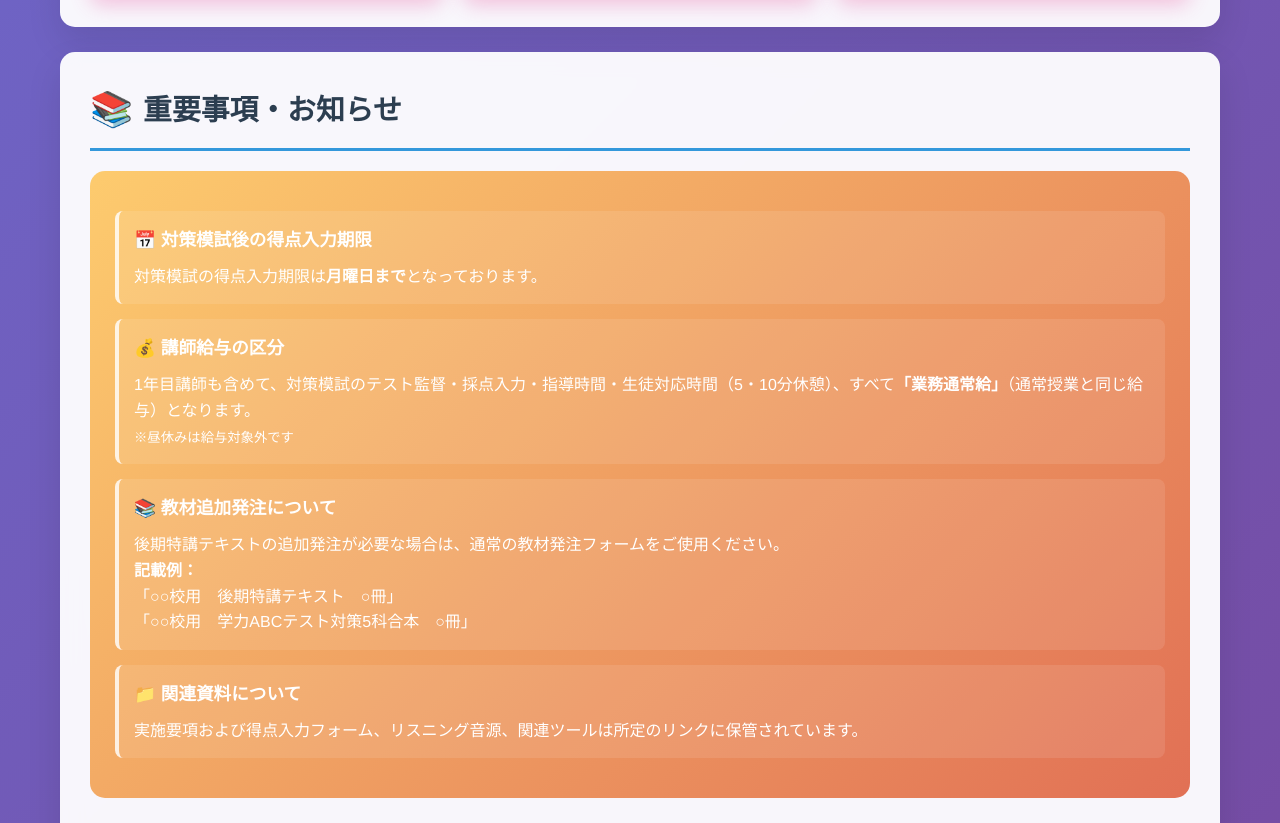
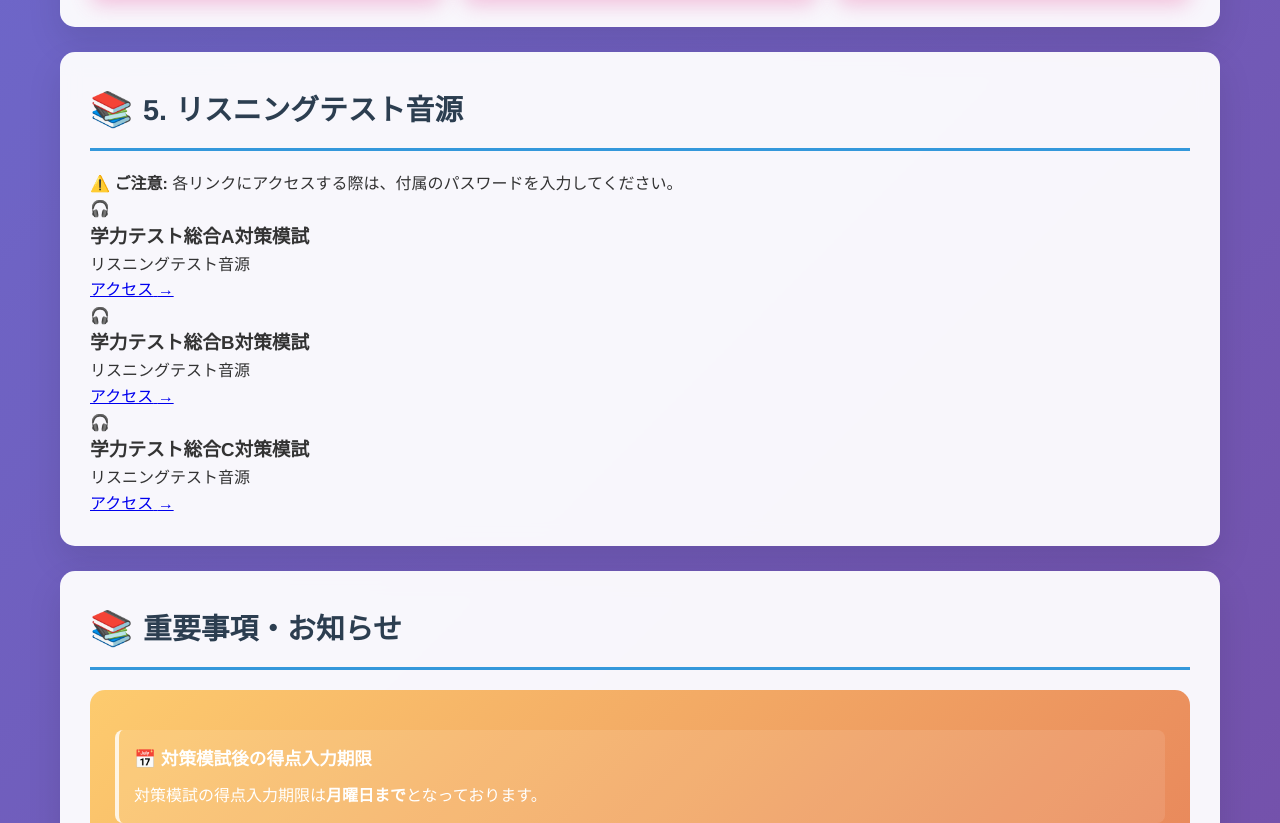
Before and after one commit to yoshimarch/kouki-tokkoh-2025, a plain HTML site: page index.html in a window 1280 px wide. Shown: the part 2539-3362 px from the top of the page. Drawn offline with Linux system fonts and the light colour scheme.

Commit message:
Update index.html

```diff
--- a/index.html
+++ b/index.html
@@ -343,6 +343,46 @@
         </div>
 
         <div class="card">
+            <h2 class="listening">5. リスニングテスト音源</h2>
+
+            <div class="listening-notice">
+                <p><strong>⚠️ ご注意:</strong> 各リンクにアクセスする際は、付属のパスワードを入力してください。</p>
+            </div>
+
+            <div class="listening-grid">
+                <div class="listening-card listening-a">
+                    <div class="listening-icon">🎧</div>
+                    <h3>学力テスト総合A対策模試</h3>
+                    <p>リスニングテスト音源</p>
+                    <a href="https://winningroad.shingakusha.co.jp/main_A/login/" target="_blank" class="listening-button">
+                        <span>アクセス</span>
+                        <span class="button-arrow">→</span>
+                    </a>
+                </div>
+
+                <div class="listening-card listening-b">
+                    <div class="listening-icon">🎧</div>
+                    <h3>学力テスト総合B対策模試</h3>
+                    <p>リスニングテスト音源</p>
+                    <a href="https://winningroad.shingakusha.co.jp/main_B/login/" target="_blank" class="listening-button">
+                        <span>アクセス</span>
+                        <span class="button-arrow">→</span>
+                    </a>
+                </div>
+
+                <div class="listening-card listening-c">
+                    <div class="listening-icon">🎧</div>
+                    <h3>学力テスト総合C対策模試</h3>
+                    <p>リスニングテスト音源</p>
+                    <a href="https://winningroad.shingakusha.co.jp/main_C/login/" target="_blank" class="listening-button">
+                        <span>アクセス</span>
+                        <span class="button-arrow">→</span>
+                    </a>
+                </div>
+            </div>
+        </div>
+
+        <div class="card">
             <h2 class="notice">重要事項・お知らせ</h2>
             <div class="notice-box">
                 <div class="notice-item">
```
